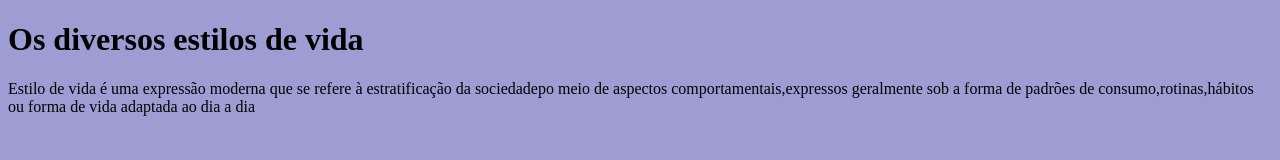
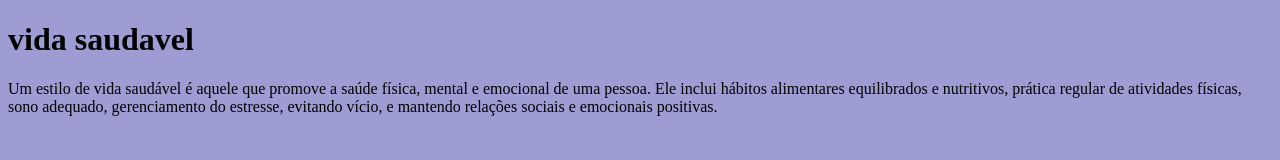
Before and after one commit to euanatamais/ana, a plain HTML site: page index.html in a window 1280 px wide. Drawn offline with Linux system fonts and the light colour scheme.

Commit message:
Add files via upload

```diff
--- a/index.html
+++ b/index.html
@@ -8,8 +8,8 @@
     <link rel="stylesheet" href="style.css">
 </head>
 <body>
-    <h1>Os diversos estilos de vida</h1>
-    <p>Estilo de vida é uma expressão moderna que se refere à estratificação da sociedadepo meio de aspectos comportamentais,expressos geralmente sob a forma de padrões de consumo,rotinas,hábitos ou forma de vida adaptada ao dia a dia</p>
+    <h1>vida saudavel</h1>
+    <p>Um estilo de vida saudável é aquele que promove a saúde física, mental e emocional de uma pessoa. Ele inclui hábitos alimentares equilibrados e nutritivos, prática regular de atividades físicas, sono adequado, gerenciamento do estresse, evitando vício, e mantendo relações sociais e emocionais positivas.</p>
     <h2> </h2>
 </body>
 </html>
```
